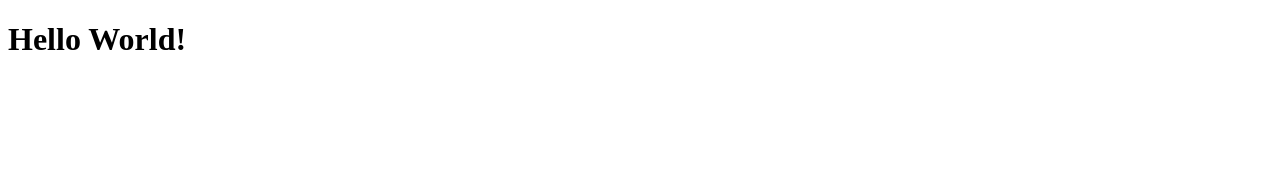
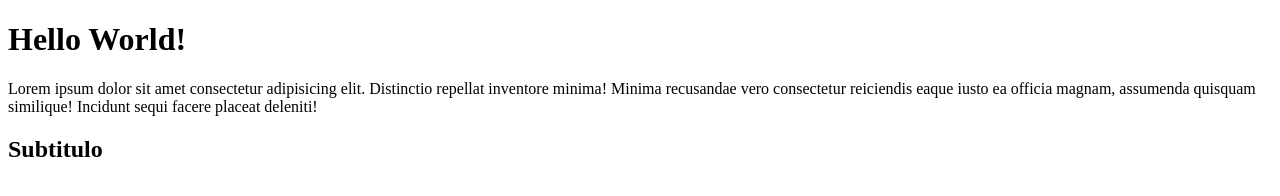
Before and after one commit to Huancdb/DesWebI_Aula280820, a plain HTML site: page index.html in a window 1280 px wide. Drawn offline with Linux system fonts and the light colour scheme.

Commit message:
Alterações na estrutura

```diff
--- a/index.html
+++ b/index.html
@@ -9,6 +9,10 @@
 <body>
 
 <h1>Hello World!</h1>
+<p>Lorem ipsum dolor sit amet consectetur adipisicing elit. Distinctio repellat inventore minima!
+    Minima recusandae vero consectetur reiciendis eaque iusto ea officia magnam, assumenda quisquam
+    similique! Incidunt sequi facere placeat deleniti!</p>
+    <h2>Subtitulo</h2>
 
     <script src="/js/main.js"></script>
 </body>
```
